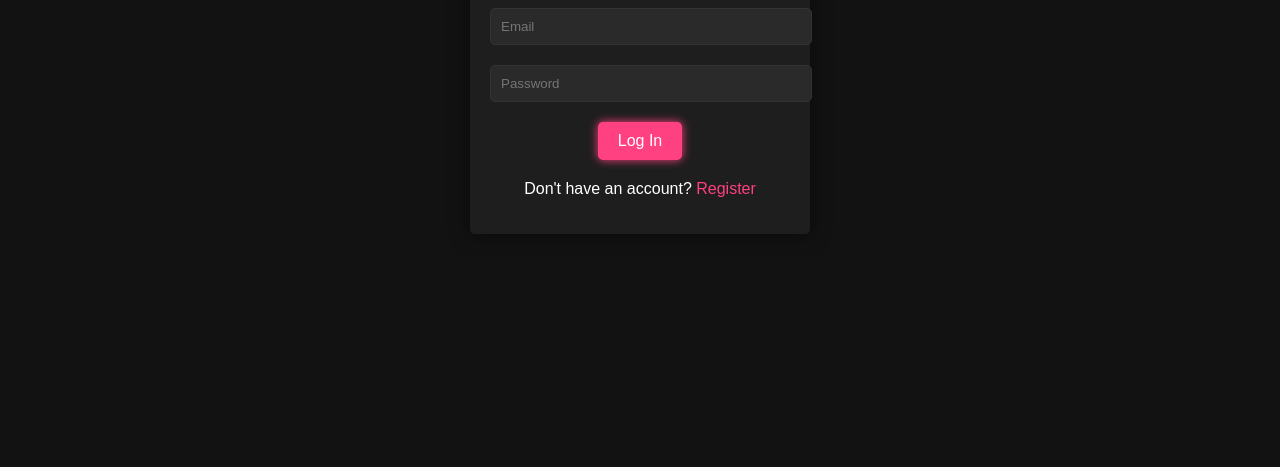
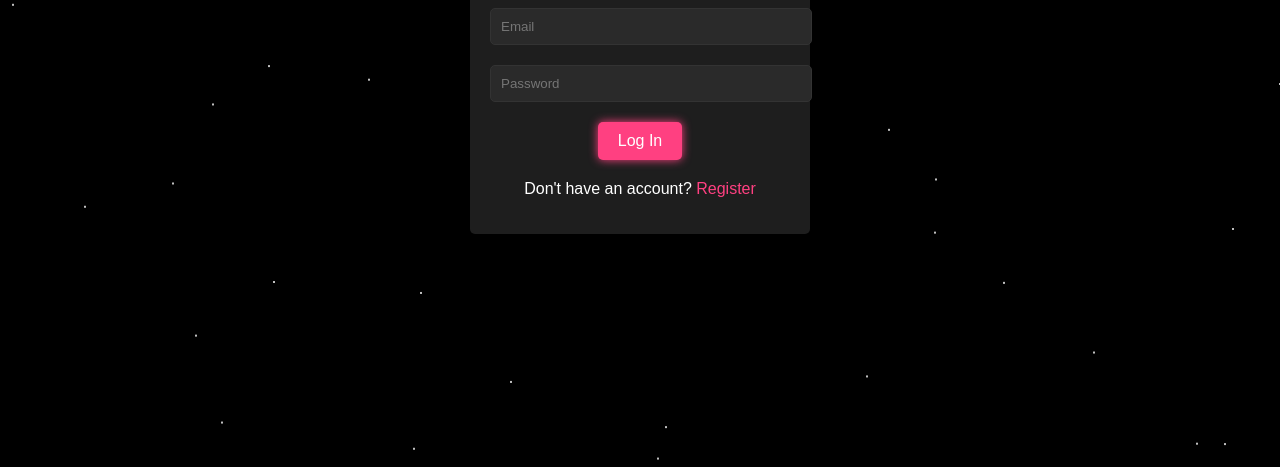
Before and after one commit to samratbose10/typingspeed.simulator, a website: page frontend/public/login.html in a window 1280 px wide. Shown: the part 333-800 px from the top of the page. Drawn offline with nearby package versions, Linux system fonts and the light colour scheme.

Commit message:
added css

```diff
--- a/frontend/public/login.css
+++ b/frontend/public/login.css
@@ -1,12 +1,41 @@
-body {
-    font-family: Arial, sans-serif;
+body, html {
+    margin: 0;
+    padding: 0;
+    width: 100%;
+    height: 100%;
+    overflow: hidden;
+    background-color: black;
     display: flex;
     justify-content: center;
     align-items: center;
-    height: 100vh;
-    margin: 0;
-    background: #121212;
-    color: #fff;
+    color: white;
+    font-family: Arial, sans-serif;
+}
+
+#space {
+    position: absolute;
+    width: 100%;
+    height: 100%;
+    overflow: hidden;
+    z-index: 0;
+}
+
+.star {
+    position: absolute;
+    width: 2px;
+    height: 2px;
+    background-color: white;
+    border-radius: 50%;
+    animation: moveStar linear infinite;
+}
+
+@keyframes moveStar {
+    from {
+        transform: translateY(0);
+    }
+    to {
+        transform: translateY(100vh);
+    }
 }
 
 .container {
@@ -16,6 +45,7 @@ body {
     box-shadow: 0 0 20px rgba(0, 0, 0, 0.5);
     text-align: center;
     width: 300px;
+    z-index: 1;
 }
 
 h1 {
--- a/frontend/public/login.html
+++ b/frontend/public/login.html
@@ -9,6 +9,7 @@
     <script src="https://cdn.jsdelivr.net/npm/axios/dist/axios.min.js"></script>
 </head>
 <body>
+    <div id="space"></div>
     <div class="container">
         <form id="login">
             <h1>Log In</h1>
@@ -19,6 +20,21 @@
             <p>Don't have an account? <a href="register.html">Register</a></p>
         </form>
     </div>
+    <script>
+        function createStar() {
+            const star = document.createElement("div");
+            star.classList.add("star");
+            star.style.left = `${Math.random() * 100}vw`;
+            star.style.animationDuration = `${Math.random() * 2 + 3}s`;
+            document.getElementById("space").appendChild(star);
+
+            setTimeout(() => {
+                star.remove();
+            }, 5000);
+        }
+
+        setInterval(createStar, 100);
+    </script>
     <script src="script.js"></script>
 </body>
 </html>
--- a/frontend/public/register.css
+++ b/frontend/public/register.css
@@ -1,12 +1,41 @@
-body {
-    font-family: Arial, sans-serif;
+body, html {
+    margin: 0;
+    padding: 0;
+    width: 100%;
+    height: 100%;
+    overflow: hidden;
+    background-color: black;
     display: flex;
     justify-content: center;
     align-items: center;
-    height: 100vh;
-    margin: 0;
-    background: #121212;
-    color: #fff;
+    color: white;
+    font-family: Arial, sans-serif;
+}
+
+#space {
+    position: absolute;
+    width: 100%;
+    height: 100%;
+    overflow: hidden;
+    z-index: 0;
+}
+
+.star {
+    position: absolute;
+    width: 2px;
+    height: 2px;
+    background-color: white;
+    border-radius: 50%;
+    animation: moveStar linear infinite;
+}
+
+@keyframes moveStar {
+    from {
+        transform: translateY(0);
+    }
+    to {
+        transform: translateY(100vh);
+    }
 }
 
 .container {
@@ -16,6 +45,7 @@ body {
     box-shadow: 0 0 20px rgba(0, 0, 0, 0.5);
     text-align: center;
     width: 300px;
+    z-index: 1;
 }
 
 h1 {
```
Also changed, not shown: frontend/public/register.html (+16 -0 lines).
